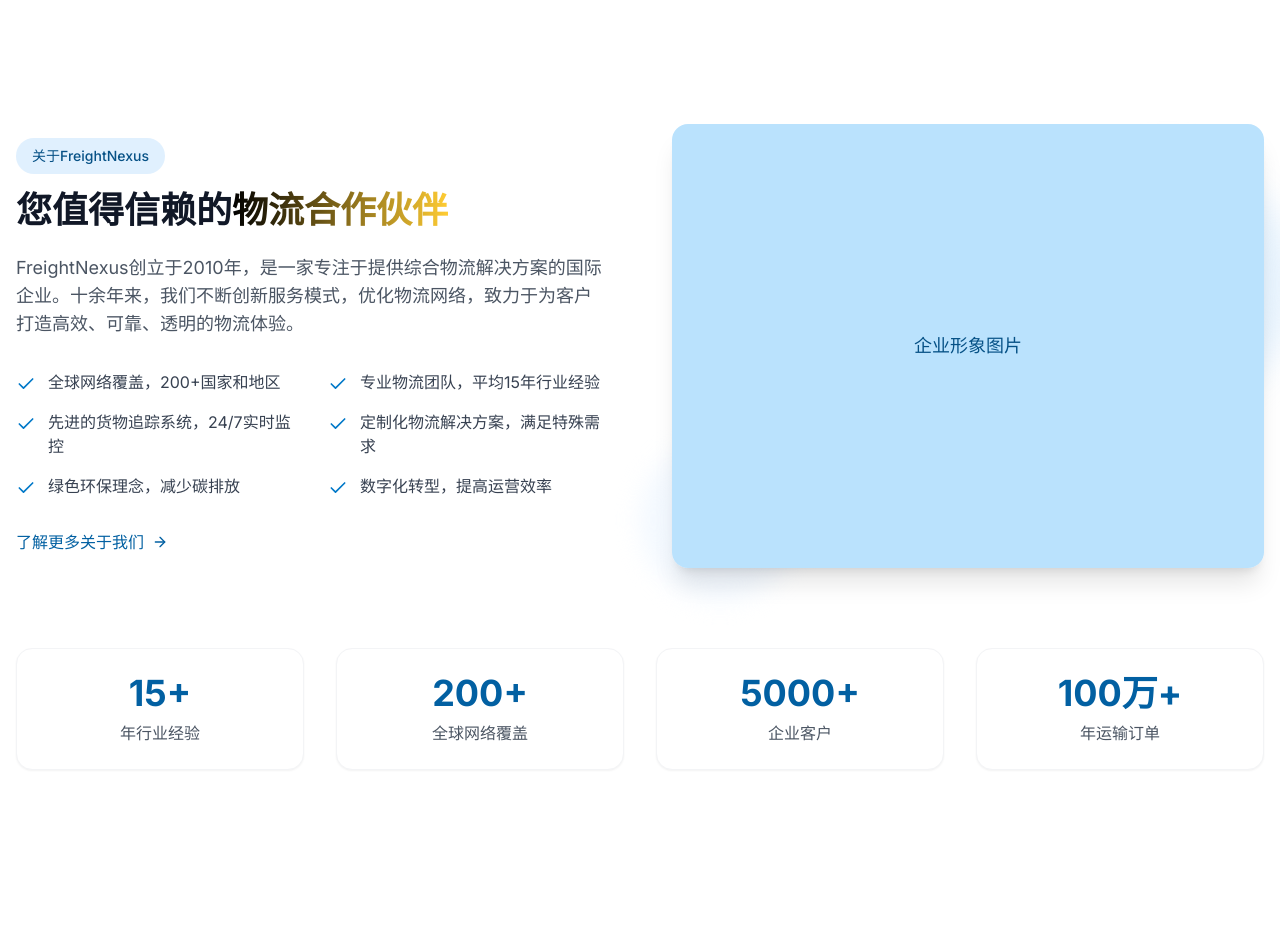
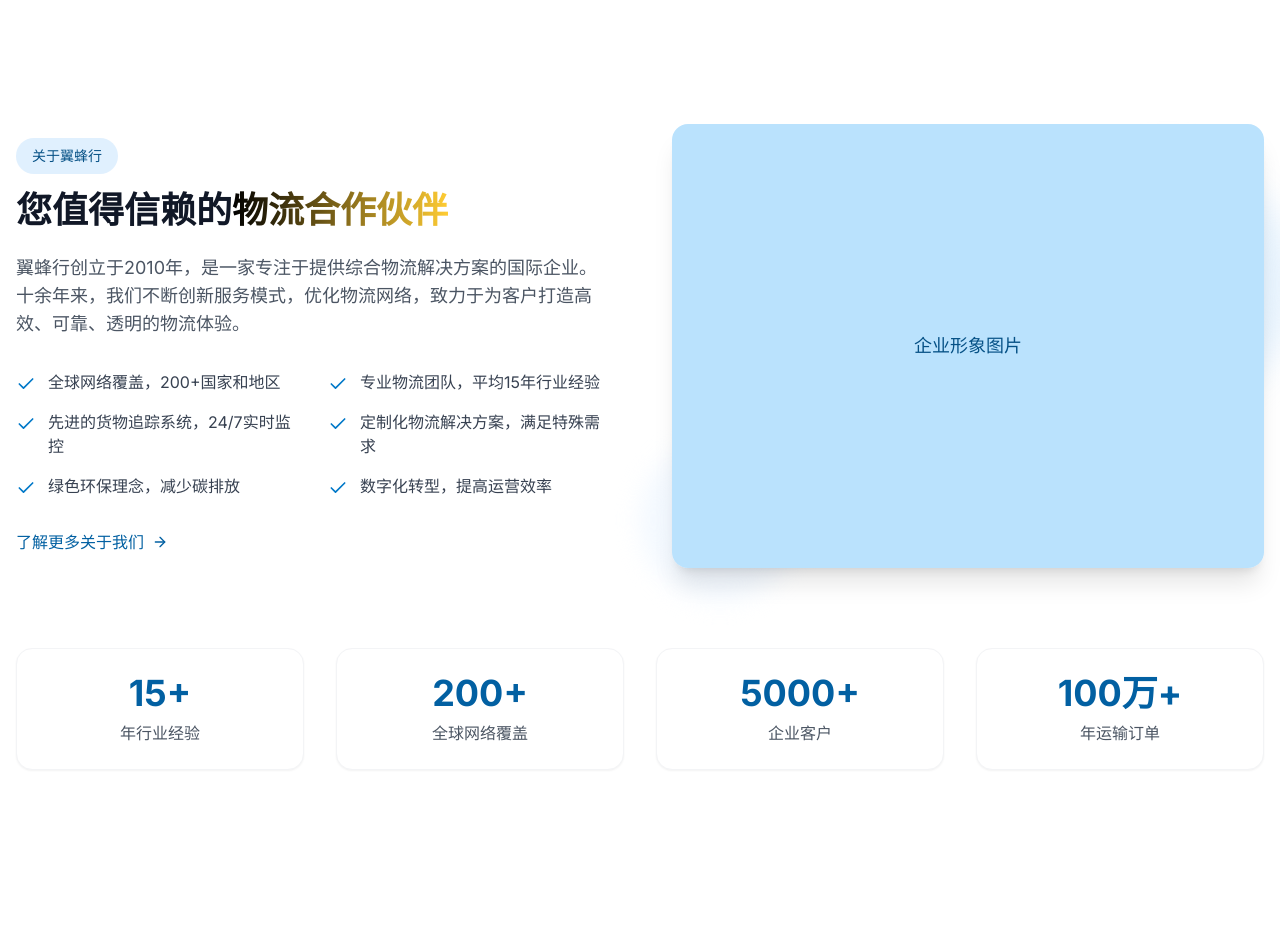
Before and after one commit to firzen/winbeego2025, a React (Vite) app: page / in a window 1280 px wide. Shown: the part 1700-2629 px from the top of the page. Built offline with nearby package versions, Linux system fonts and the light colour scheme.

Commit message:
Rename FreightNexus to 翼蜂行

```diff
--- a/src/components/About.tsx
+++ b/src/components/About.tsx
@@ -1,4 +1,3 @@
-
 import React, { useEffect } from "react";
 import { ArrowRight, Check } from "lucide-react";
 
@@ -44,13 +43,13 @@ const About = () => {
         <div className="grid grid-cols-1 lg:grid-cols-2 gap-16 items-center">
           <div className="order-2 lg:order-1 section-fade-in">
             <span className="px-4 py-2 bg-logistics-100 text-logistics-800 rounded-full text-sm font-medium mb-4 inline-block">
-              关于FreightNexus
+              关于翼蜂行
             </span>
             <h2 className="text-3xl md:text-4xl font-bold mb-6 text-gray-900">
               您值得信赖的<span className="text-gradient">物流合作伙伴</span>
             </h2>
             <p className="text-gray-600 mb-8 text-lg">
-              FreightNexus创立于2010年，是一家专注于提供综合物流解决方案的国际企业。十余年来，我们不断创新服务模式，优化物流网络，致力于为客户打造高效、可靠、透明的物流体验。
+              翼蜂行创立于2010年，是一家专注于提供综合物流解决方案的国际企业。十余年来，我们不断创新服务模式，优化物流网络，致力于为客户打造高效、可靠、透明的物流体验。
             </p>
 
             <div className="grid grid-cols-1 sm:grid-cols-2 gap-x-8 gap-y-4 mb-8">
--- a/src/pages/Index.tsx
+++ b/src/pages/Index.tsx
@@ -1,4 +1,3 @@
-
 import React, { useEffect } from "react";
 import Navbar from "@/components/Navbar";
 import Hero from "@/components/Hero";
@@ -9,7 +8,6 @@ import Footer from "@/components/Footer";
 
 const Index = () => {
   useEffect(() => {
-    // 现有的 Intersection Observer 代码
     const observer = new IntersectionObserver(
       (entries) => {
         entries.forEach((entry) => {
@@ -24,7 +22,6 @@ const Index = () => {
     const elements = document.querySelectorAll(".section-fade-in");
     elements.forEach((el) => observer.observe(el));
 
-    // 更新文档标题
     document.title = "翼蜂行 - 专业物流解决方案";
 
     return () => {
```
